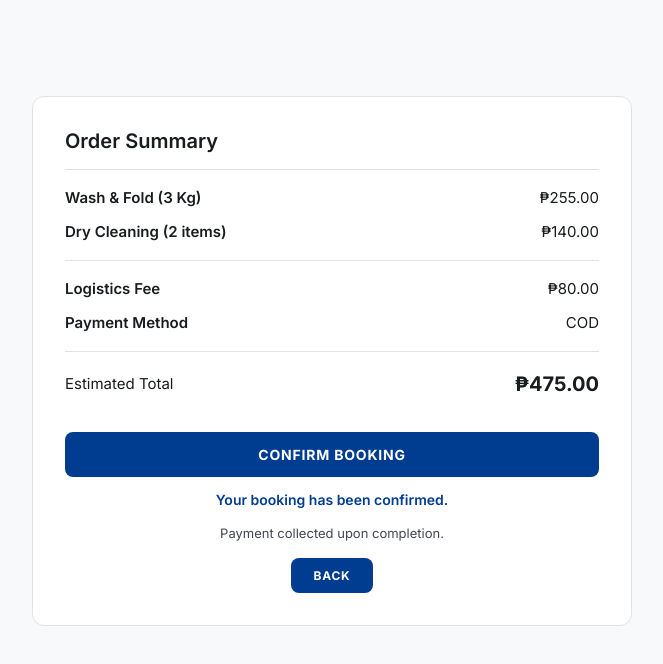
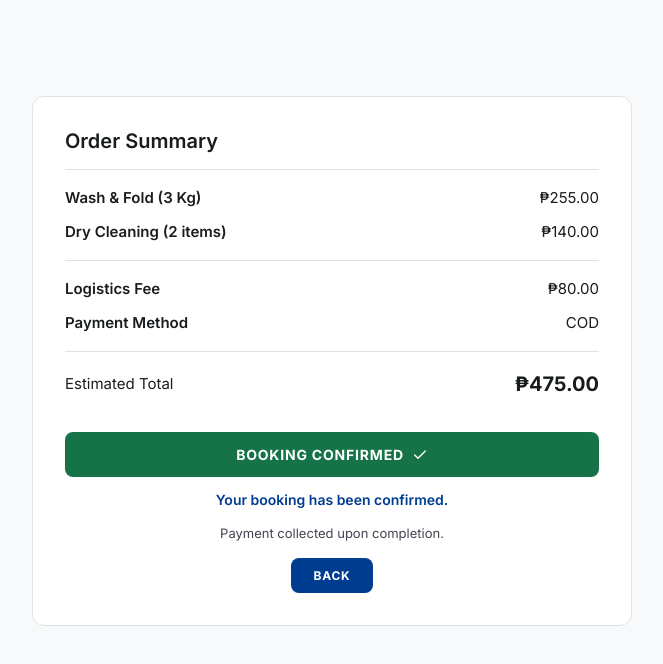
Before and after one commit to Iyani99/Clean-Cycle, a Vue app: page /payment in a window 1280 px wide. Both pictures are taken after a click on the button "CONFIRM BOOKING". Shown: the top 664 px of the page, without its empty margins (308-971 px from the left). Built offline with nearby package versions, Linux system fonts and the light colour scheme; a web font is replaced by a local one.

Commit message:
fix: clarify booking confirmation state

```diff
--- a/src/views/PaymentView.vue
+++ b/src/views/PaymentView.vue
@@ -1,6 +1,7 @@
 <script setup>
 import { ref } from 'vue'
 import { RouterLink } from 'vue-router'
+import AppIcon from '../components/AppIcon.vue'
 
 /**
  * Payment Page - Customer (Figma frame "Payment Page - Customer").
@@ -67,8 +68,14 @@ function confirmBooking() {
         <span class="srow__value srow__value--total">{{ peso(estimatedTotal) }}</span>
       </div>
 
-      <button type="button" class="summary__confirm" @click="confirmBooking">
-        Confirm Booking
+      <button
+        type="button"
+        class="summary__confirm"
+        :disabled="confirmed"
+        @click="confirmBooking"
+      >
+        {{ confirmed ? 'Booking Confirmed' : 'Confirm Booking' }}
+        <AppIcon v-if="confirmed" name="check" :size="16" />
       </button>
 
       <p v-if="confirmed" class="summary__confirmed" role="status">
@@ -144,6 +151,10 @@ function confirmBooking() {
 }
 
 .summary__confirm {
+  display: inline-flex;
+  align-items: center;
+  justify-content: center;
+  gap: 8px;
   width: 100%;
   margin-top: 32px;
   padding: 14px 24px;
@@ -158,8 +169,15 @@ function confirmBooking() {
   cursor: pointer;
 }
 
-.summary__confirm:hover {
+.summary__confirm:enabled:hover {
   background-color: #002d6d;
+}
+
+.summary__confirm:disabled {
+  background-color: #157347;
+  color: var(--cc-text-on-dark);
+  opacity: 1;
+  cursor: default;
 }
 
 .summary__confirmed {
```
